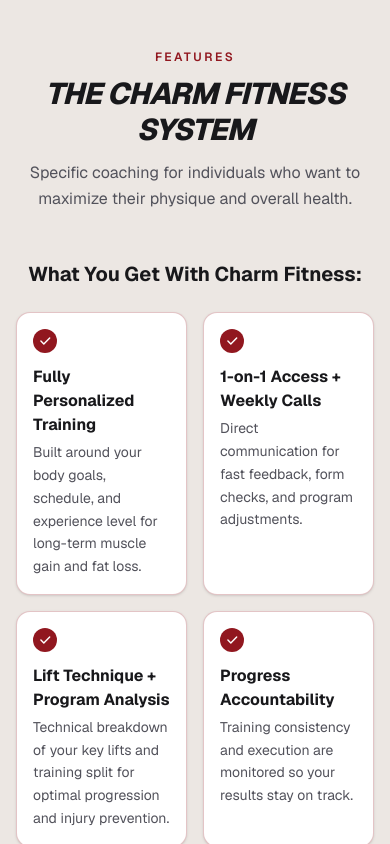
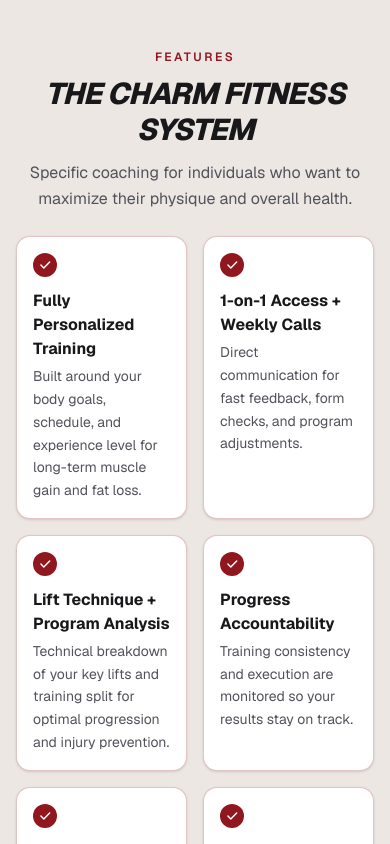
Before and after one commit to alejandro-cartagena/clark-fitness, a Next.js app: page / in a window 390 px wide. Shown: the part 1745-2589 px from the top of the page. Built offline with nearby package versions, Linux system fonts and the light colour scheme.

Commit message:
Removed some heading text in Featuresv2 section

```diff
--- a/components/sections/Features/FeaturesV2.tsx
+++ b/components/sections/Features/FeaturesV2.tsx
@@ -149,7 +149,7 @@
     >
       <Container>
         {/* Header */}
-        <header className="text-center">
+        <header className="text-center mb-6 md:mb-12">
           <span
             className="inline-block text-xs font-semibold uppercase tracking-[0.2em]"
             style={{ color: siteConfig.branding.colors.accent.primary }}
@@ -172,12 +172,12 @@
           </p>
         </header>
 
-        <h3
+        {/* <h3
           className="mt-12 text-center text-xl font-bold sm:text-2xl"
           style={{ color: siteConfig.branding.colors.text.primary }}
         >
           What You Get With Charm Fitness:
-        </h3>
+        </h3> */}
 
         {/* Mobile: 2-col cards grid, then image below */}
         <div className="mt-6 lg:mt-8">
```
